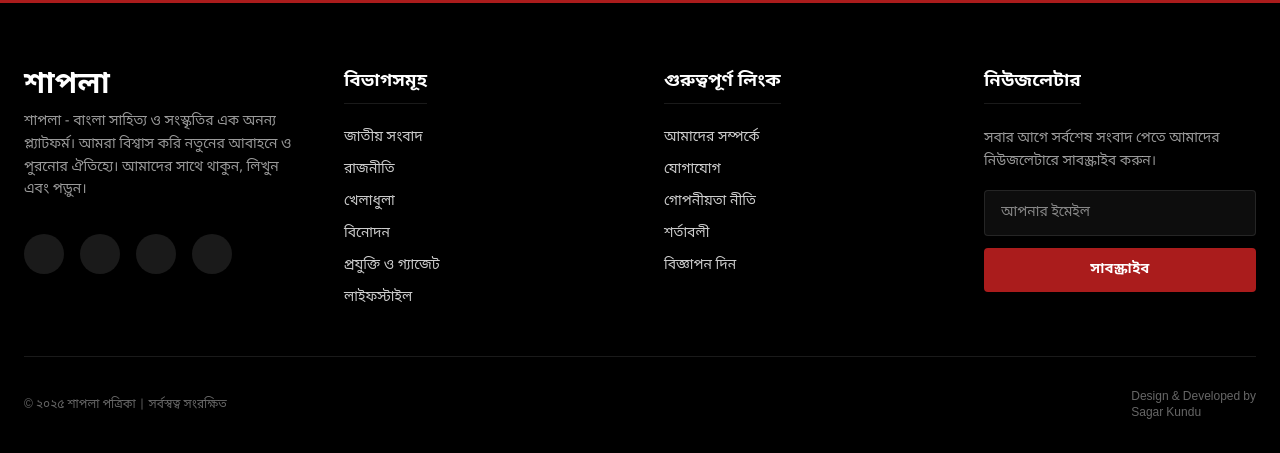
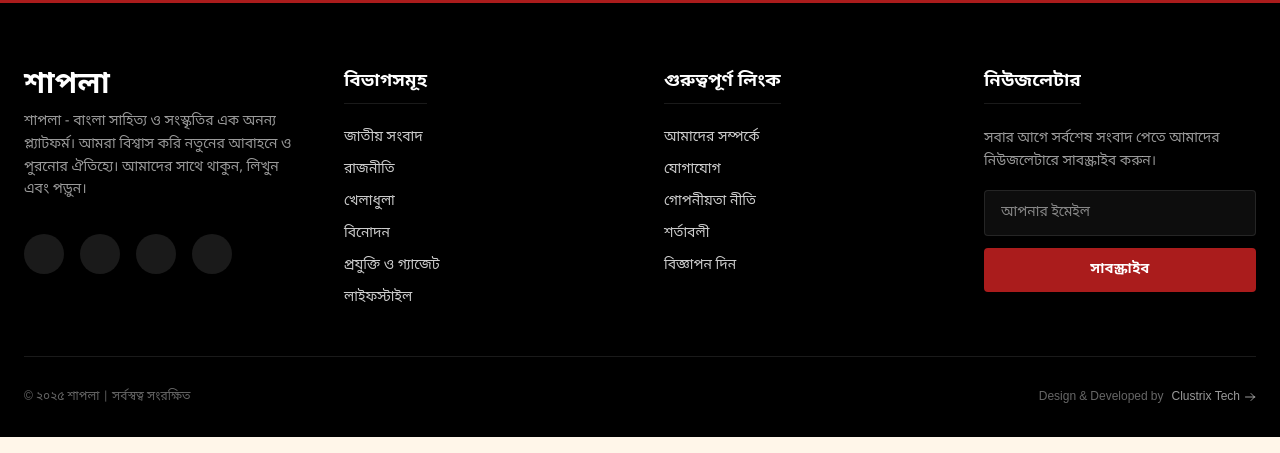
Before and after one commit to sa001gar/shapla-django, a Django app: page / in a window 1280 px wide. Shown: the part 1678-2131 px from the top of the page. Run offline with Django 5.2, Linux system fonts and the light colour scheme; data that the repository does not hold is empty; parts of the project's set-up code (start-up, migrations or seed data) failed here and were passed over; some libraries are stand-ins or nearby versions; some web fonts are replaced.

Commit message:
feat: Add compiled Tailwind CSS stylesheet and blog footer template.

```diff
--- a/blog/templates/layout/footer.html
+++ b/blog/templates/layout/footer.html
@@ -60,10 +60,16 @@
 
         <div class="border-t border-white/10 pt-8 flex flex-col md:flex-row items-center justify-between gap-4">
             <p class="text-white/40 text-xs text-center md:text-left">
-                &copy; ২০২৫ শাপলা পত্রিকা | সর্বস্বত্ব সংরক্ষিত
+                &copy; ২০২৫ শাপলা | সর্বস্বত্ব সংরক্ষিত
             </p>
-            <div class="flex items-center gap-6 text-xs text-white/40">
-                <span>Design & Developed by <a href="https://sagarkundu.me" target="_blank" class="block hover:text-[#AA1C1C] transition-colors duration-300">Sagar Kundu</a></span>
+            <div class="flex items-center gap-2 text-xs text-white/40">
+                <span>Design & Developed by</span>
+                <a href="https://clustrix.tech" target="_blank" class="font-medium text-white/60 hover:text-[#AA1C1C] transition-colors duration-300 flex items-center gap-1 group">
+                    Clustrix Tech
+                    <svg xmlns="http://www.w3.org/2000/svg" class="h-3 w-3 transform group-hover:translate-x-0.5 transition-transform" fill="none" viewBox="0 0 24 24" stroke="currentColor">
+                        <path stroke-linecap="round" stroke-linejoin="round" stroke-width="2" d="M14 5l7 7m0 0l-7 7m7-7H3" />
+                    </svg>
+                </a>
             </div>
         </div>
     </div>
--- a/theme/static/css/dist/styles.css
+++ b/theme/static/css/dist/styles.css
@@ -424,6 +424,9 @@
   .w-2 {
     width: calc(var(--spacing) * 2);
   }
+  .w-3 {
+    width: calc(var(--spacing) * 3);
+  }
   .w-8 {
     width: calc(var(--spacing) * 8);
   }
@@ -786,6 +789,9 @@
   .pb-16 {
     padding-bottom: calc(var(--spacing) * 16);
   }
+  .pl-2 {
+    padding-left: calc(var(--spacing) * 2);
+  }
   .text-center {
     text-align: center;
   }
@@ -1066,6 +1072,14 @@
     --tw-ease: var(--ease-out);
     transition-timing-function: var(--ease-out);
   }
+  .group-hover\:translate-x-0\.5 {
+    &:is(:where(.group):hover *) {
+      @media (hover: hover) {
+        --tw-translate-x: calc(var(--spacing) * 0.5);
+        translate: var(--tw-translate-x) var(--tw-translate-y);
+      }
+    }
+  }
   .group-hover\:scale-105 {
     &:is(:where(.group):hover *) {
       @media (hover: hover) {
@@ -1511,6 +1525,21 @@
 @property --tw-ease {
   syntax: "*";
   inherits: false;
+}
+@property --tw-translate-x {
+  syntax: "*";
+  inherits: false;
+  initial-value: 0;
+}
+@property --tw-translate-y {
+  syntax: "*";
+  inherits: false;
+  initial-value: 0;
+}
+@property --tw-translate-z {
+  syntax: "*";
+  inherits: false;
+  initial-value: 0;
 }
 @property --tw-scale-x {
   syntax: "*";
@@ -1566,6 +1595,9 @@
       --tw-backdrop-sepia: initial;
       --tw-duration: initial;
       --tw-ease: initial;
+      --tw-translate-x: 0;
+      --tw-translate-y: 0;
+      --tw-translate-z: 0;
       --tw-scale-x: 1;
       --tw-scale-y: 1;
       --tw-scale-z: 1;
```
